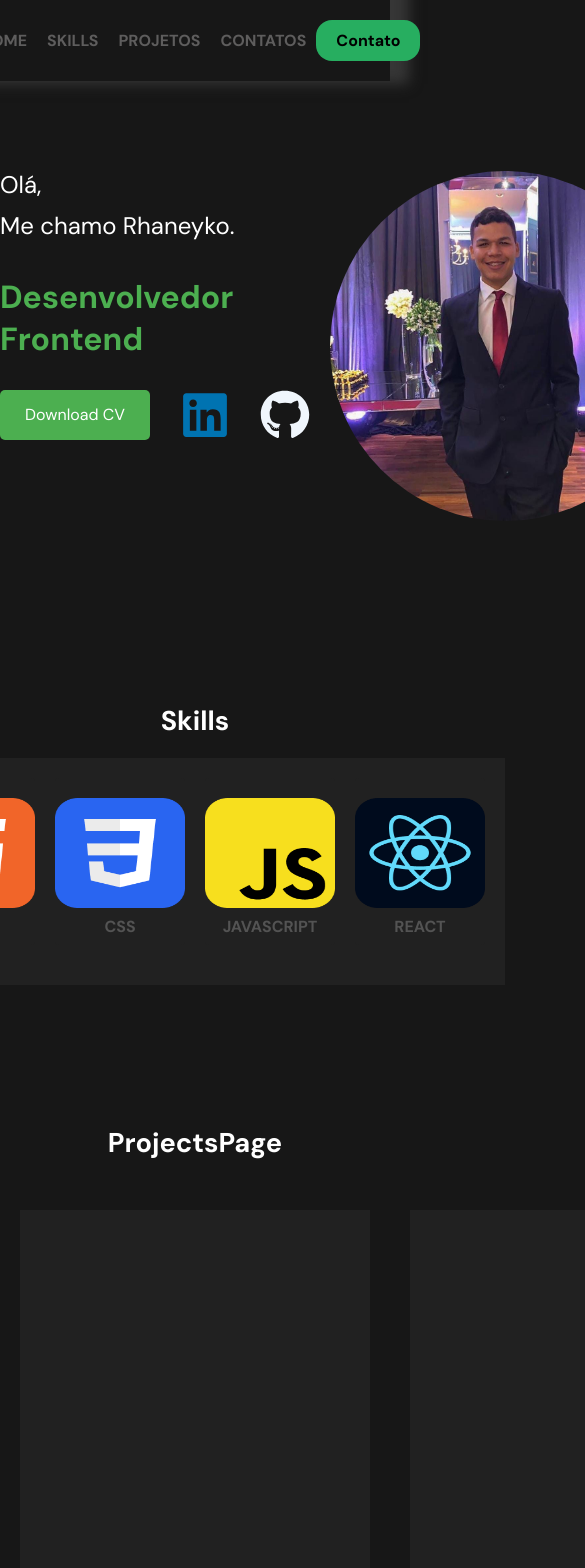
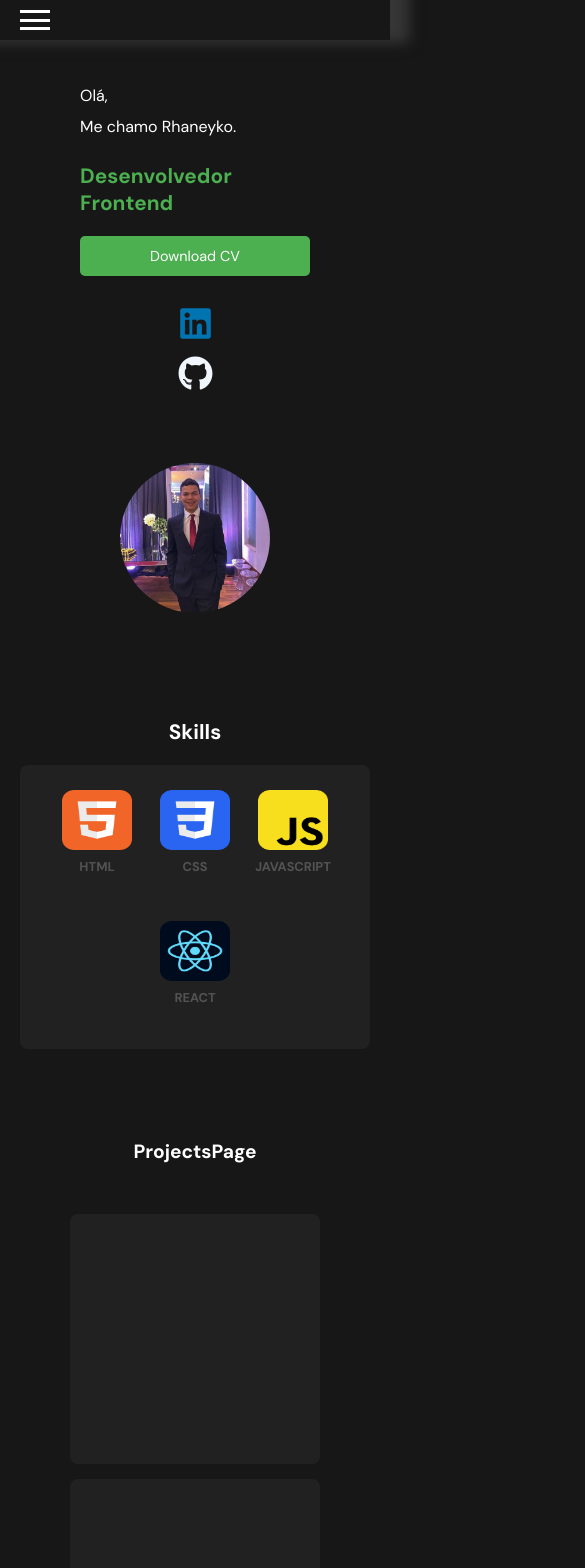
Before and after one commit to rhaneyko/rhaneyko--portfolio, a React (Create React App) app: page / in a window 390 px wide. Shown: the top 1568 px of the page, 585 px wide, since content can reach past the window. Built offline with nearby package versions, Linux system fonts and the light colour scheme.

Commit message:
Finalização de estilização.

```diff
--- a/src/components/Header/index.js
+++ b/src/components/Header/index.js
@@ -1,42 +1,49 @@
-import React from "react";
+import React, { useState } from 'react';
+import { NavHashLink } from 'react-router-hash-link';
+import { BrowserRouter as Router } from 'react-router-dom';
 
-import { BrowserRouter as Router } from "react-router-dom";
-import { NavHashLink } from "react-router-hash-link";
+import './styles.css'
 
-import "./styles.css";
+export default function Header() {
+  const [menuOpen, setMenuOpen] = useState(false);
 
-const scrollWithOffset = (el) => {
-  const yOffset = -70;
-  const yCoordinate =
-    el.getBoundingClientRect().top + window.scrollY + yOffset;
-  window.scrollTo({ top: yCoordinate, behavior: "smooth" });
-};
+  const toggleMenu = () => {
+    setMenuOpen(!menuOpen);
+  };
 
-const Header = () => {
+  const closeMenu = () => {
+    setMenuOpen(false);
+  };
+
   return (
     <header className="header">
       <Router>
-        <div className="nav-links">
+        <div className={`menu-toggle ${menuOpen ? 'open' : ''}`} onClick={toggleMenu}>
+          <span></span>
+          <span></span>
+          <span></span>
+        </div>
 
-          <ul>
-            <NavHashLink smooth to="#home" scroll={scrollWithOffset}>
-              HOME
-            </NavHashLink>
-            <NavHashLink smooth to="#skills" scroll={scrollWithOffset}>
-              SKILLS
-            </NavHashLink>
-            <NavHashLink smooth to="#projects" scroll={scrollWithOffset}>
-              PROJETOS
-            </NavHashLink>
-            <NavHashLink smooth to="#contact" scroll={scrollWithOffset}>
-              CONTATOS
-            </NavHashLink>
+        <nav className={`nav-links ${menuOpen ? 'open' : ''}`}>
+          <ul onClick={closeMenu}>
+            <li>
+              <NavHashLink smooth to="#home">HOME</NavHashLink>
+            </li>
+            <li>
+              <NavHashLink smooth to="#skills">SKILLS</NavHashLink>
+            </li>
+            <li>
+              <NavHashLink smooth to="#projects">PROJETOS</NavHashLink>
+            </li>
+            <li>
+              <NavHashLink smooth to="#contact">CONTATOS</NavHashLink>
+            </li>
           </ul>
-        </div>
-          <NavHashLink className="contact-button" smooth to="#contact">Contato</NavHashLink>
+          <NavHashLink className="contact-button" smooth to="#contact" onClick={closeMenu}>
+            Contato
+          </NavHashLink>
+        </nav>
       </Router>
     </header>
   );
-};
-
-export default Header;
+}
--- a/src/components/Header/styles.css
+++ b/src/components/Header/styles.css
@@ -1,47 +1,51 @@
 .header {
   display: flex;
-  justify-content: center;
+  justify-content: space-between;
   align-items: center;
   width: 100%;
-
-  padding: 20px;
-
+  padding: 10px 20px;
   background-color: #171717;
-
   color: #FFF;
-  -webkit-box-shadow: -1px -16.5px 12.5px 19.5px #363636;
-  -moz-box-shadow: -1px -16.5px 12.5px 19.5px #363636;
   box-shadow: -1px -16.5px 12.5px 19.5px #363636;
-
   z-index: 2;
   position: fixed;
+  top: 0;
 }
 
 .logo {
   font-size: 24px;
+  font-weight: bold;
 }
 
 .nav-links {
   display: flex;
-  justify-content: center;
   align-items: center;
-  width: 100%;
-
-  margin: 0;
-  padding: 0;
+  gap: 15px;
+  transition: transform 0.3s ease, opacity 0.3s ease;
 }
 
-ul a {
+.nav-links ul {
+  display: flex;
+  list-style: none;
+  padding: 0;
+  margin: 0;
+}
+
+.nav-links ul li {
+  margin: 0;
+}
+
+.nav-links ul a {
   text-decoration: none;
   color: #5E5D5D;
   font-weight: bold;
   font-size: 1rem;
-
-  margin: .625em;
+  margin: 0.625em;
+  transition: color 0.3s ease;
 }
 
-ul a:hover {
-  color: #5E5D5D;
+.nav-links ul a:hover {
+  color: #FFF;
 }
 
 .contact-button {
@@ -54,8 +58,75 @@ ul a:hover {
   cursor: pointer;
   text-decoration: none;
   font-weight: bold;
+  transition: transform 0.2s ease, background-color 0.3s ease;
 }
 
 .contact-button:hover {
-    transform: translateY(1px);
+  transform: translateY(1px);
+  background-color: #1E904F;
 }
+
+/* Menu Toggle (Hambúrguer) */
+.menu-toggle {
+  display: none;
+  flex-direction: column;
+  justify-content: space-between;
+  width: 30px;
+  height: 20px;
+  cursor: pointer;
+}
+
+.menu-toggle span {
+  display: block;
+  width: 100%;
+  height: 3px;
+  background-color: #FFF;
+  transition: transform 0.3s ease, opacity 0.3s ease;
+}
+
+.menu-toggle.open span:nth-child(1) {
+  transform: rotate(45deg) translate(5px, 5px);
+}
+
+.menu-toggle.open span:nth-child(2) {
+  opacity: 0;
+}
+
+.menu-toggle.open span:nth-child(3) {
+  transform: rotate(-45deg) translate(5px, -5px);
+}
+
+@media (max-width: 768px) {
+  .menu-toggle {
+    display: flex;
+  }
+
+  .nav-links {
+    position: fixed;
+    top: 0;
+    left: -100%;
+    height: 100%;
+    width: 250px;
+    flex-direction: column;
+    justify-content: center;
+    align-items: center;
+    background-color: #171717;
+    transform: translateX(-100%);
+    opacity: 0;
+  }
+
+  .nav-links.open {
+    transform: translateX(0);
+    opacity: 1;
+  }
+
+  .nav-links ul {
+    flex-direction: column;
+    gap: 20px;
+  }
+
+  .contact-button {
+    width: 80%;
+    text-align: center;
+  }
+}
--- a/src/components/Pages/HomePage/styles.css
+++ b/src/components/Pages/HomePage/styles.css
@@ -3,77 +3,74 @@
   flex-direction: row;
   justify-content: space-around;
   align-items: center;
-
-  height: 75vh;
+  flex-wrap: wrap;
+  height: auto;
   gap: 20px;
-
+  padding: 5rem;
 }
 
 .greetings {
   display: flex;
   flex-direction: column;
-
-  width: auto;
-
 }
 
 .greetings__text {
   font-size: 1.5rem;
   margin: 5px 0;
-
   color: #FFF;
 }
 
 .greetings__role {
   font-size: 2rem;
   font-weight: bold;
-  margin: 30px 0 0;
+  margin: 20px 0 0;
   color: #4CAF50;
 }
 
 .buttons {
   display: flex;
-  gap: 30px;
-
-  margin: 30px 0;
+  gap: 20px;
+  margin: 20px 0;
+  flex-wrap: wrap;
+  flex-direction: row;
 }
 
 .buttons__cv {
   display: flex;
   align-items: center;
   justify-content: center;
-
-  height: 50px;
-  width: 150px;
-
+  height: 45px;
+  width: 140px;
   font-size: 1rem;
   cursor: pointer;
   border: none;
   border-radius: 5px;
-}
-
-.buttons__cv {
   background-color: #4CAF50;
   color: #FFF;
   text-decoration: none;
+  margin-bottom: 15px;
 }
 
+.icon-buttons {
+  display: flex;
+  justify-content: center;
+  gap: 15px;
+}
 
-.linkedin__icon {
-
+.linkedin__icon,
+.github__icon {
   color: #0073B1;
-  height: 50px;
-  width: 50px;
+  height: 40px;
+  width: 40px;
 }
 
 .github__icon {
   color: #F0F6FC;
-  height: 50px;
-  width: 50px;
 }
 
 .profile {
-  margin-top: 4em;
+  margin-top: 2em;
+  text-align: center;
 }
 
 .profile__image {
@@ -82,3 +79,98 @@
   border-radius: 50%;
   object-fit: cover;
 }
+
+@media (max-width: 1024px) {
+  .container__homepage {
+    flex-direction: column;
+    height: auto;
+  }
+
+  .greetings__text {
+    font-size: 1.3rem;
+  }
+
+  .greetings__role {
+    font-size: 1.7rem;
+  }
+
+  .buttons {
+    flex-direction: column;
+    gap: 15px;
+  }
+
+  .buttons__cv {
+    width: 130px;
+    height: 45px;
+    font-size: 0.9rem;
+  }
+
+  .profile__image {
+    width: 220px;
+    height: 220px;
+  }
+}
+
+@media (max-width: 768px) {
+  .greetings__text {
+    font-size: 1.2rem;
+  }
+
+  .greetings__role {
+    font-size: 1.5rem;
+  }
+
+  .buttons {
+    gap: 10px;
+  }
+
+  .buttons__cv {
+    width: 120px;
+    height: 40px;
+    font-size: 0.9rem;
+  }
+
+  .profile__image {
+    width: 200px;
+    height: 200px;
+  }
+
+  .linkedin__icon,
+  .github__icon {
+    height: 35px;
+    width: 35px;
+  }
+}
+
+@media (max-width: 480px) {
+  .greetings__text {
+    font-size: 1rem;
+  }
+
+  .greetings__role {
+    font-size: 1.3rem;
+  }
+
+  .buttons {
+    flex-direction: column;
+    gap: 15px;
+    align-items: center;
+  }
+
+  .buttons__cv {
+    width: 100%;
+    font-size: 0.9rem;
+    padding: 10px;
+  }
+
+  .icon-buttons {
+    flex-direction: row;
+    justify-content: center;
+    gap: 20px;
+  }
+
+  .profile__image {
+    width: 150px;
+    height: 150px;
+  }
+}
--- a/src/components/Pages/ProjectsPage/styles.css
+++ b/src/components/Pages/ProjectsPage/styles.css
@@ -2,17 +2,15 @@
   display: flex;
   flex-direction: column;
   align-items: center;
+  height: auto;
+  padding: 20px;
+}
 
-  height: auto;
-
-  padding: 20px;
-
-  .project__title{
-    font-size: 1.7rem;
-    text-align: center;
-    color: #FFF;
-    margin: 50px 0;
-  }
+.project__title {
+  font-size: 1.7rem;
+  text-align: center;
+  color: #FFF;
+  margin: 50px 0;
 }
 
 .card__list {
@@ -20,31 +18,84 @@
   flex-direction: row;
   justify-content: center;
   align-items: center;
+  flex-wrap: wrap;
   gap: 40px;
 }
 
 .project__card {
   display: flex;
   flex-direction: column;
+  align-items: center;
+  width: 250px;
+  height: 250px;
 
-  align-items: center;
-
-  width: 350px;
-  height: 450px;
-
+  padding: 20px;
   background-color: #212121;
+  border-radius: 8px;
+  transition: transform 0.3s ease;
 }
 
 .project__card:hover {
-  transform: scale(1.1);
+  transform: scale(1.05);
 }
 
 .card__image {
   height: 240px;
+  width: 100%;
+  object-fit: cover;
+  border-radius: 4px 4px 0 0;
 }
 
-.project__title {
-  color: #535353;
-  font-weight: bold;
-  font-size: 1.6rem;
+
+
+@media (max-width: 1024px) {
+  .card__list {
+    gap: 30px;
+  }
+
+  .project__card {
+    max-width: 300px;
+  }
+
+  .card__image {
+    height: 200px;
+  }
+
+  .project__title {
+    font-size: 1.4rem;
+  }
 }
+
+@media (max-width: 768px) {
+  .card__list {
+    flex-direction: column;
+    gap: 20px;
+  }
+
+  .project__card {
+    max-width: 90%;
+  }
+
+  .project__title {
+    font-size: 1.3rem;
+  }
+}
+
+@media (max-width: 480px) {
+  .project__title {
+    font-size: 1.2rem;
+  }
+
+  .card__list {
+    gap: 15px;
+  }
+
+  .project__card {
+    max-width: 100%;
+    padding: 15px;
+  }
+
+  .card__image {
+    height: 180px;
+  }
+}
--- a/src/components/Pages/SkillsPage/styles.css
+++ b/src/components/Pages/SkillsPage/styles.css
@@ -3,7 +3,7 @@
     flex-direction: column;
     justify-content: center;
     align-items: center;
-    height: 50vh;
+    height: auto; /* Ajusta a altura para se adaptar ao conteúdo */
     margin: 0 auto;
     padding: 20px;
 }
@@ -19,52 +19,109 @@
     display: flex;
     justify-content: center;
     align-items: center;
-    width: auto;
-
+    flex-wrap: wrap; /* Permite que os itens quebrem para a próxima linha */
+    width: 100%; /* Garante que a lista ocupe a largura disponível */
     gap: 20px;
-
     padding: 20px;
-
     background-color: #212121;
+    border-radius: 8px; /* Adiciona bordas arredondadas */
 }
 
 .skills__item {
     display: flex;
     flex-direction: column;
     justify-content: center;
-
-    width: auto;
+    align-items: center;
+    width: 130px;
     height: auto;
-
     margin: 0 0 20px;
-
-
     border-radius: 4px;
     text-align: center;
     font-weight: bold;
-    transition: transform 0.2s;
-
+    transition: transform 0.2s ease;
     background-color: #212121;
-
 }
 
 .skills__item:hover {
-    transform: scale(1.1);
+    transform: scale(1.1); /* Efeito de hover */
 }
 
 .skills__item__img {
-    width: 130px;
-    height: 130px;
-
-    padding: 20px 0 0 0;
-
+    width: 100px;
+    height: 100px;
+    padding: 10px 0 0 0;
     background: none;
 }
 
 .skills__item__name {
     margin: 8px 0;
-
     color: #535353;
-
     background: none;
 }
+
+/* Media Queries */
+@media (max-width: 1024px) {
+    .skills__list {
+        gap: 15px; /* Reduz o espaçamento entre itens */
+    }
+
+    .skills__item {
+        width: 110px;
+    }
+
+    .skills__item__img {
+        width: 90px;
+        height: 90px;
+    }
+
+    .skills__item__name {
+        font-size: 0.9rem; /* Texto menor em dispositivos menores */
+    }
+}
+
+@media (max-width: 768px) {
+    .skills__title {
+        font-size: 1.5rem;
+    }
+
+    .skills__list {
+        gap: 10px; /* Espaçamento reduzido */
+    }
+
+    .skills__item {
+        width: 100px;
+    }
+
+    .skills__item__img {
+        width: 80px;
+        height: 80px;
+    }
+
+    .skills__item__name {
+        font-size: 0.85rem;
+    }
+}
+
+@media (max-width: 480px) {
+    .skills__title {
+        font-size: 1.3rem;
+    }
+
+    .skills__list {
+        gap: 8px;
+        padding: 15px;
+    }
+
+    .skills__item {
+        width: 90px;
+    }
+
+    .skills__item__img {
+        width: 70px;
+        height: 70px;
+    }
+
+    .skills__item__name {
+        font-size: 0.8rem;
+    }
+}
```
Also changed, not shown: src/components/Pages/ContactPage/styles.css (+55 -56 lines).
